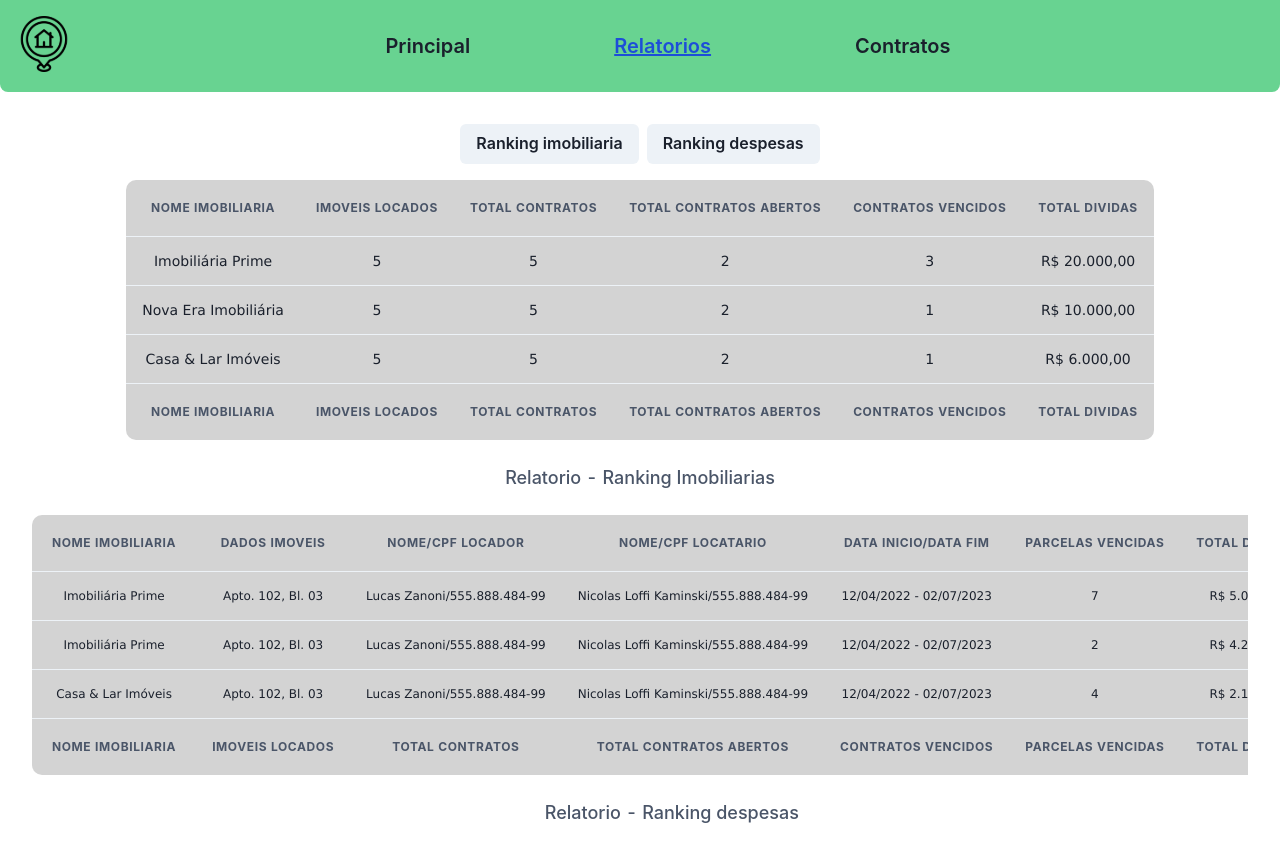
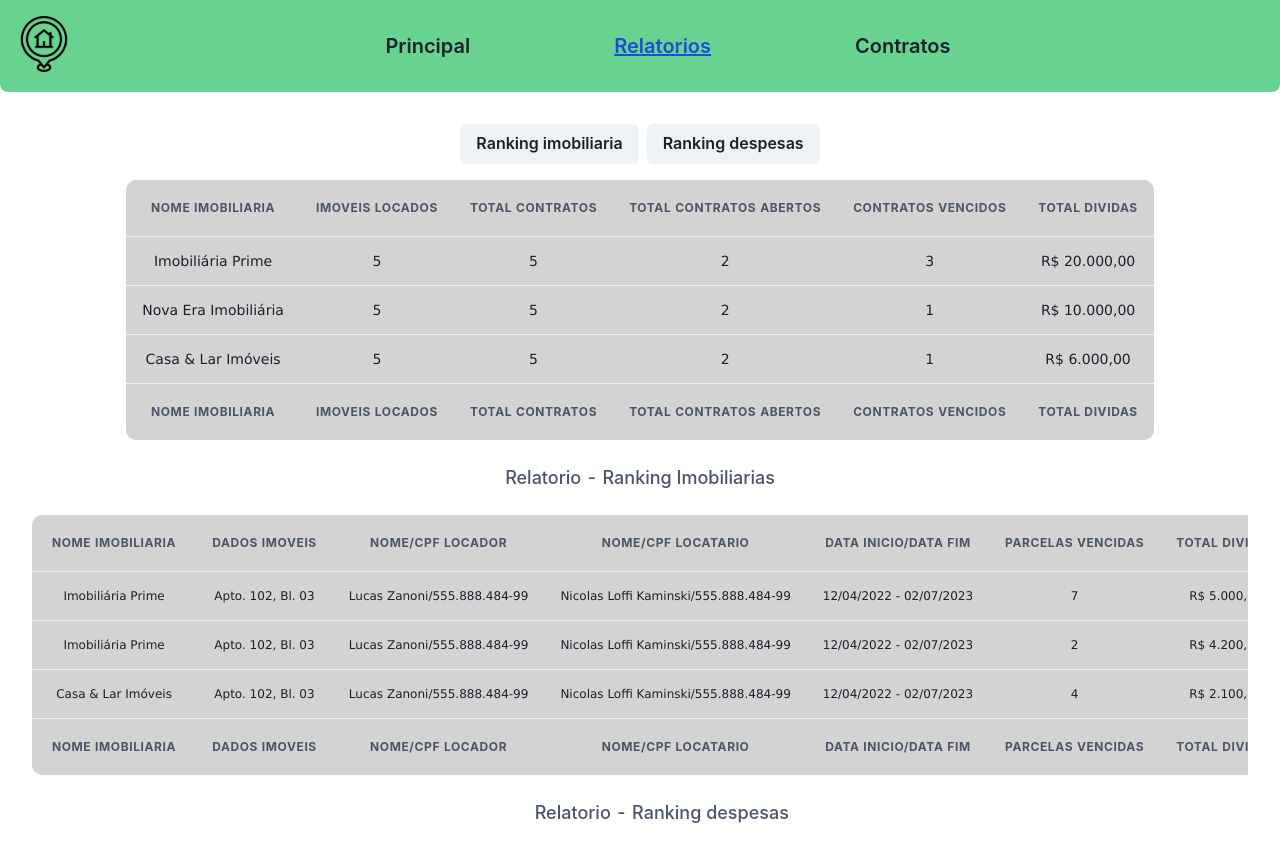
Before and after one commit to JoelFrancisco/sistema-imoveis-basico, a React (Vite) app in the folder front/: page /relatorios in a window 1280 px wide. Shown: the top 862 px of the page. Built offline with nearby package versions, Linux system fonts and the light colour scheme.

Commit message:
Arrumando tabelas da tela relatorios

```diff
--- a/front/src/pages/Reports/components/TablesReports.jsx
+++ b/front/src/pages/Reports/components/TablesReports.jsx
@@ -199,16 +199,16 @@ export function TablesReports() {
                 nome imobiliaria
               </Th>
               <Th textAlign="center" fontSize="0.75rem">
-                imoveis locados
+                dados imoveis
               </Th>
               <Th textAlign="center" fontSize="0.75rem">
-                total contratos
+                nome/cpf locador
               </Th>
               <Th textAlign="center" fontSize="0.75rem">
-                total contratos abertos
+                nome/cpf locatario
               </Th>
               <Th textAlign="center" fontSize="0.75rem">
-                contratos vencidos
+                data inicio/data fim
               </Th>
               <Th textAlign="center" fontSize="0.75rem">
                 parcelas vencidas
```
